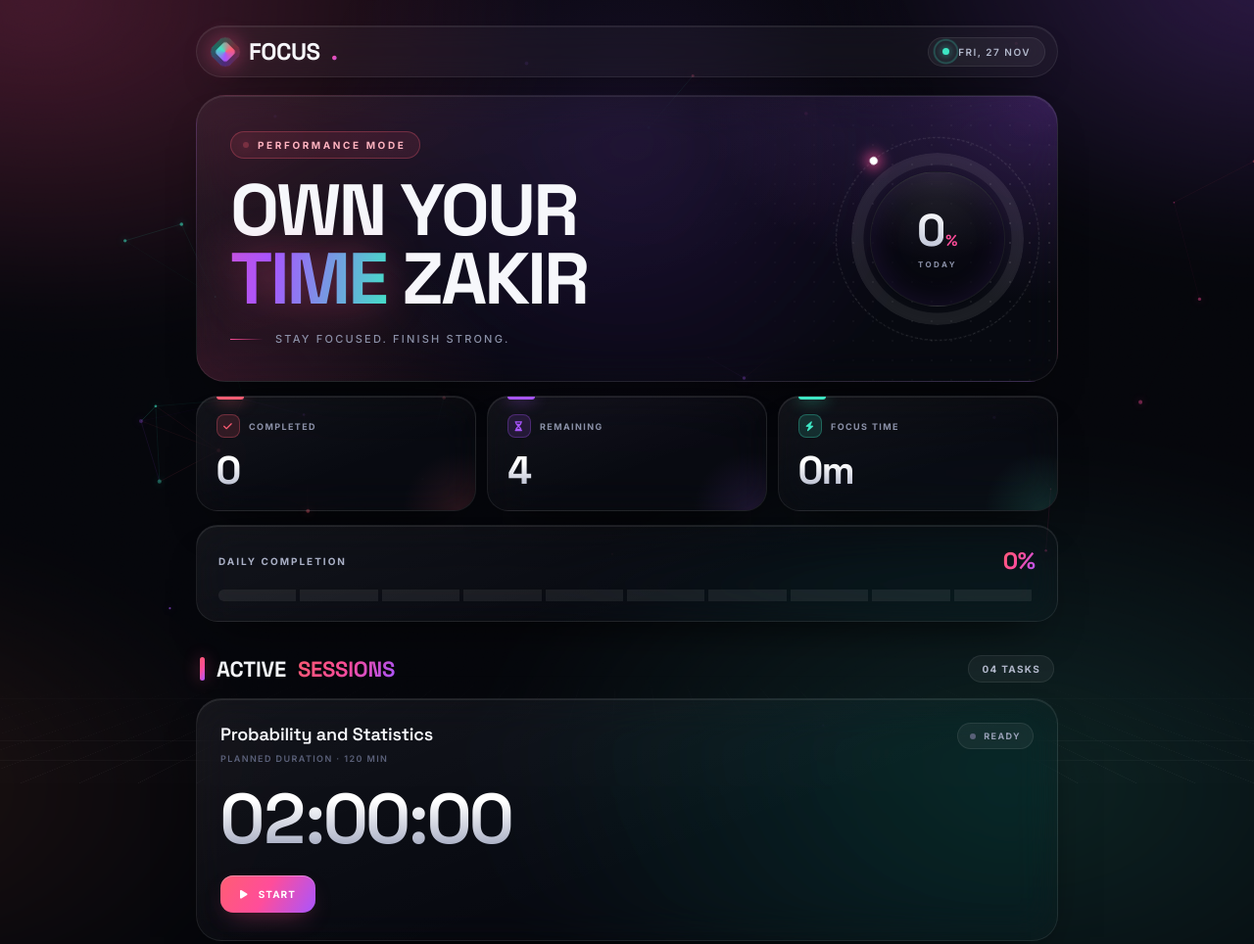
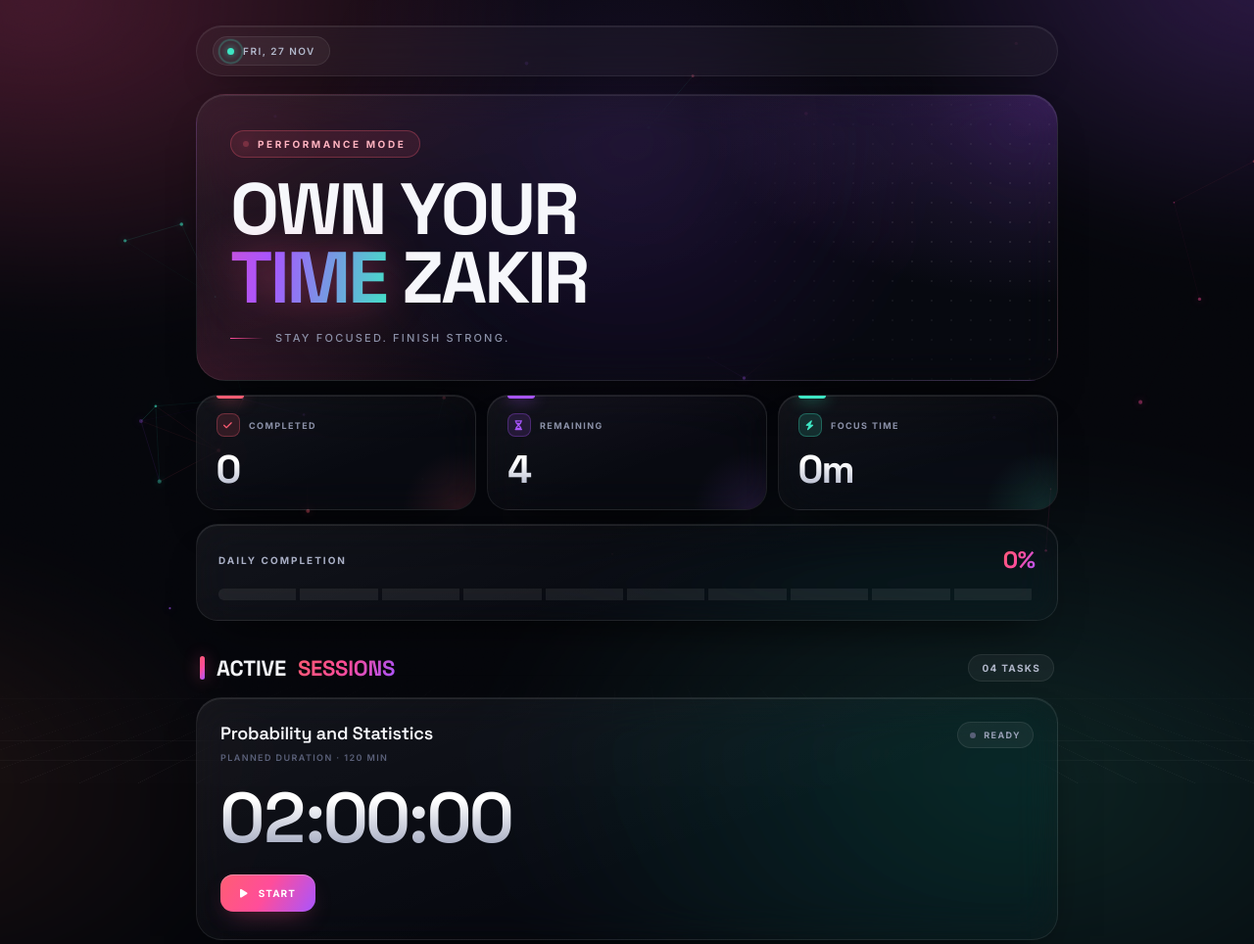
Before and after one commit to jakirvk18/Todo-List-Personal, a plain HTML site: page index.html in a window 1280 px wide. Shown: the top 964 px of the page at 98% size. Drawn offline with Linux system fonts and the light colour scheme.

Commit message:
Fix HTML formatting and remove duplicate content

```diff
--- a/index.html
+++ b/index.html
@@ -33,8 +33,6 @@ href="https://cdnjs.cloudflare.com/ajax/libs/font-awesome/6.7.2/css/all.min.css"
 <div class="container">
 
     <header class="header">
-        <div class="logo">FOCUS<span>.</span></div>
-
         <div class="header-right">
             <div class="live-dot"></div>
             <div class="date" id="date"></div>
@@ -51,16 +49,6 @@ href="https://cdnjs.cloudflare.com/ajax/libs/font-awesome/6.7.2/css/all.min.css"
             </div>
             <div class="hero-description">
                 STAY FOCUSED. FINISH STRONG.
-            </div>
-        </div>
-
-        <div class="ring" id="ring" aria-hidden="true">
-            <div class="ring-orbit"></div>
-            <div class="ring-core">
-                <div class="ring-value">
-                    <span class="ring-num" id="ringNum">0</span><span class="ring-unit">%</span>
-                </div>
-                <div class="ring-cap">TODAY</div>
             </div>
         </div>
     </section>
```
